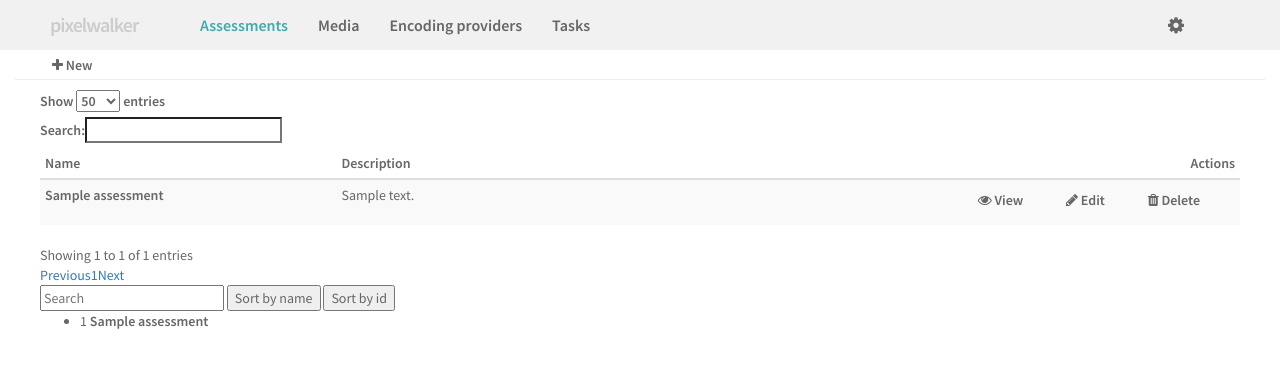
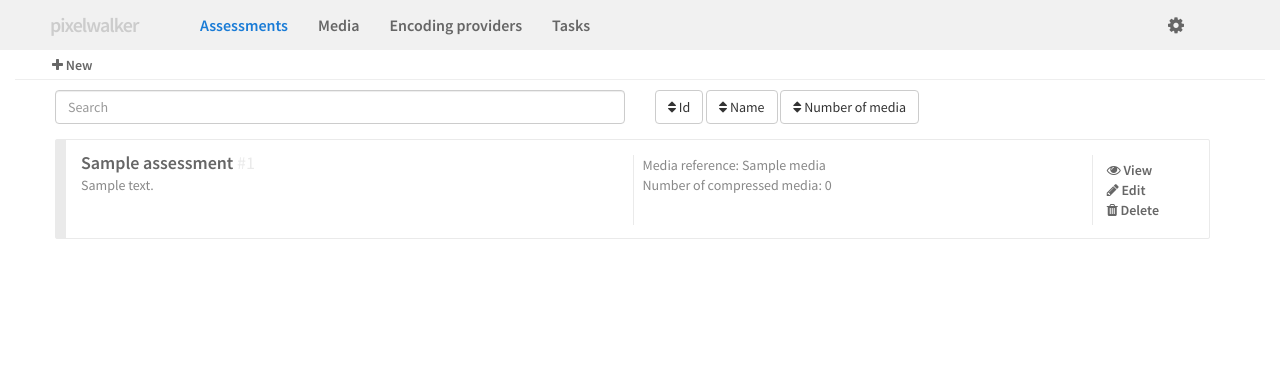
Before and after one commit to encoding-ninja/pixelwalker, a Django app: page / in a window 1280 px wide. Shown: the top 368 px of the page. Run offline with Django 3.2, Linux system fonts and the light colour scheme; tables that the repository leaves empty hold one stand-in row (values such as "Sample post"); some libraries are stand-ins or nearby versions.

Commit message:
new list view for assessments

```diff
--- a/pixelwalker/engine/webgui/static/css/base.css
+++ b/pixelwalker/engine/webgui/static/css/base.css
@@ -12,7 +12,7 @@ a:link, a:visited{
 	transition: color .15s ease-out;
 }
 a:hover, a:focus{
-	color:#3eaaaf;
+	color:#197bd6;
 	text-decoration: none;
 }
 
@@ -21,13 +21,13 @@ a.warning:hover, a.warning:focus{
 	text-decoration: none;
 }
 .info{
-	color:#3eaaaf !important;
+	color:#197bd6 !important;
 }
 .danger{
 	color:#db4545 !important;
 }
 .active{
-	color:#3eaaaf !important;
+	color:#197bd6 !important;
 }
 
 h4{
@@ -150,3 +150,74 @@ a#settings_link{
 	right:0;
 	top:15px;
 }
+
+ul.list{
+	list-style:none;
+	padding-left:0;
+	margin-top:-15px;
+}
+
+ul.list li.item{
+	display:block;
+	margin:15px;
+	padding:15px;
+	background: linear-gradient(to right,#eaeaea 0,#eaeaea 10px,#fff 10px,#fff 100%) no-repeat;
+	border-radius: 2px;
+	border: 1px solid #eaeaea;
+	height:100px;
+}
+ul.list li.item:hover{
+	background: linear-gradient(to right,#197bd6 0,#197bd6 10px,#fff 10px,#fff 100%) no-repeat;
+	border: 1px solid #197bd6;
+}
+
+ul.list li.item div.general{
+	position: relative;
+	display:block;
+	height:80px;
+	margin-top:-5px;
+	width:50%;
+	float:left;
+	overflow:hidden;
+}
+ul.list li.item span.id{
+	color:#eaeaea;
+}
+ul.list li.item a.name{
+	font-size:18px;
+	position:absolute;
+	top:0;
+	left:10px;
+}
+ul.list li.item p.desc{
+	font-size:14px;
+	position:absolute;
+	top:25px;
+	left:10px;
+	color:#888;
+}
+
+ul.list li.item ul.actions{
+	background: linear-gradient(to right,#eaeaea 0,#eaeaea 1px,#fff 1px,#fff 100%) no-repeat;
+	float:right;
+	padding-left:10px;
+	height:70px;
+}
+ul.list li.item ul.actions li{
+	display:block;
+	padding:none;
+	float:none;
+}
+
+ul.list li.item ul.infos{
+	background: linear-gradient(to right,#eaeaea 0,#eaeaea 1px,#fff 1px,#fff 100%) no-repeat;
+	float:left;
+	padding-left:10px;
+	height:70px;
+	color:#888;
+}
+ul.list li.item ul.infos li{
+	display:block;
+	padding:none;
+	float:none;
+}
--- a/pixelwalker/engine/webgui/templates/assessment/list.html
+++ b/pixelwalker/engine/webgui/templates/assessment/list.html
@@ -20,53 +20,43 @@
 
 {% block content %}
 {% if assessment_list %}
-    <table class='table datatable table-striped table-hover table-condensed' data-page-length='50'>
-    <thead>
-        <tr>
-            <th>Name</th>
-            <th>Description</th>
-            <th class='text-right'>Actions</th>
-        </tr>
-    </thead>
-    <tbody>
-        {% for assessment in assessment_list %}
-        <tr>
-            <td>
-                <a href="{% url 'webgui_assessment-read' assessment.id %}"><b>{{ assessment.name }}</b></a>
-            </td>
-            <td>
-                {% if assessment.description %}
-                    {{ assessment.description }}
-                {% endif %}
-            </td>
-            <td class='text-right'>
+<div id="assessments">
+
+    <!-- class="search" automagically makes an input a search field. -->
+    <div class="form-group col-xs-12 col-md-6">
+        <input class="search form-control" placeholder="Search" />
+    </div>
+
+    <!-- class="sort" automagically makes an element a sort buttons. The date-sort value decides what to sort by. -->
+    <div class="form-group col-xs-12 col-md-6">
+        <button class="sort btn btn-default" data-sort="id"><i class='fa fa-sort'></i> Id</button>
+        <button class="sort btn btn-default" data-sort="name"><i class='fa fa-sort'></i> Name</button>
+        <button class="sort btn btn-default" data-sort="nb_of_media"><i class='fa fa-sort'></i> Number of media</button>
+    </div>
+
+
+    <ul class="list col-xs-12">
+    {% for assessment in assessment_list %}
+        <li class='item'>
+                <div class='general'>
+                    <a href="{% url 'webgui_assessment-read' assessment.id %}" class="name"><b>{{ assessment.name }}</b> <span class='id'>#{{ assessment.id }}</span></a>
+                    <p class='desc'>{{ assessment.description }}</p>
+                </div>
+
+                <ul class='infos'>
+                    <li>Media reference: {% if assessment.reference_media == None %}undefined{% else %}{{ assessment.reference_media.name }}{% endif %}</li>
+                    <li>Number of compressed media: <span class="nb_of_media">{{ assessment.encoded_media_list|length }}</span></li>
+                </ul>
+
                 <ul class='actions'>
                     <li><a href="{% url 'webgui_assessment-read'  assessment.id %}"><i class='fa fa-eye'></i> View</a></li>
                     <li><a href="{% url 'webgui_assessment-update' assessment.id %}"><i class='fa fa-pencil'></i> Edit</a></li>
                     <li><a href="{% url 'webgui_assessment-delete' assessment.id %}" class='warning'><i class='fa fa-trash'></i> Delete</a></li>
                 </ul>
-            </td>
-        </tr>
-        {% endfor %}
-    </tbody>
-</table>
-
-<div id="assessments">
-    <!-- class="search" automagically makes an input a search field. -->
-    <input class="search" placeholder="Search" />
-    <!-- class="sort" automagically makes an element a sort buttons. The date-sort value decides what to sort by. -->
-    <button class="sort" data-sort="name">Sort by name</button>
-    <button class="sort" data-sort="id">Sort by id</button>
-  <ul class="list">
-    {% for assessment in assessment_list %}
-        <li>
-                <span class='id'>{{ assessment.id }}</span>
-                <a href="{% url 'webgui_assessment-read' assessment.id %}" class="name"><b>{{ assessment.name }}</b></a>
         </li>
     {% endfor %}
-</ul>
+    </ul>
 </div>
-
 {% else %}
     <p>No assessment project to display.</p>
 {% endif %}
@@ -92,9 +82,8 @@
             $('.datatable').DataTable();
         });
 
-
         var options = {
-            valueNames: [ 'name', 'id' ]
+            valueNames: [ 'name', 'id', 'nb_of_media' ]
         };
         var assessmentList = new List('assessments', options);
 
```
